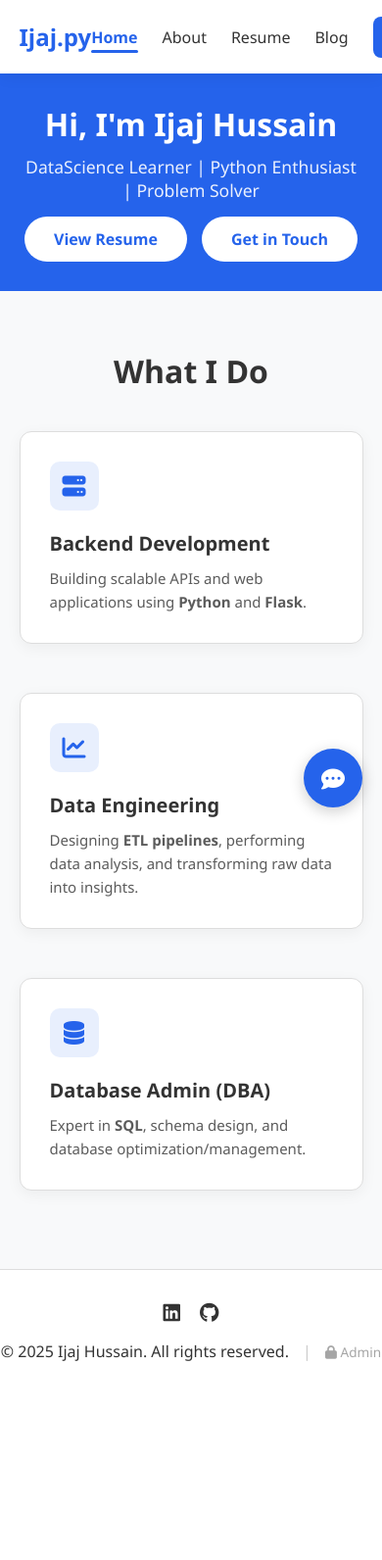
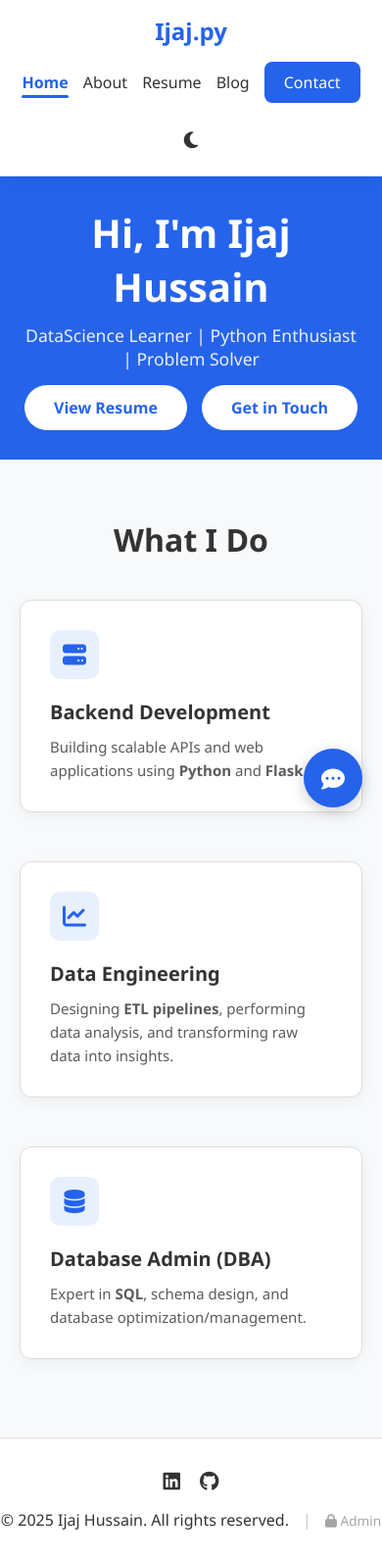
Before and after one commit to Mrijaj/UpdatedPortfolio, a Flask app: page / in a window 390 px wide; the page is wider, and only the part inside the window is pictured. Shown: that part at 98% size. Before the commit the page ends 1389 px from the top of that part, so only its background shows below. Run offline with Flask 3, Linux system fonts and the light colour scheme.

Commit message:
Final mobile navbar fix

```diff
--- a/static/css/style.css
+++ b/static/css/style.css
@@ -574,41 +574,47 @@ body {
 }
 
 /* ===========================
-   16. MOBILE RESPONSIVENESS (ADDED)
+   16. MOBILE RESPONSIVENESS (FINAL FIX)
    =========================== */
 @media (max-width: 768px) {
-    /* 1. Stack Project Cards & Service Cards Vertically */
-    .cards-container {
-        flex-direction: column;
+
+    /* --- 1. Fix the Squished Navbar --- */
+    .navbar {
+        flex-direction: column !important; /* Stack Logo on top of Links */
+        padding: 15px !important;
+        gap: 15px; /* Add space between logo and links */
+    }
+
+    .nav-links {
+        width: 100%;
+        justify-content: center; /* Center the links */
+        flex-wrap: wrap; /* Allow links to wrap to two lines if needed */
+        gap: 15px; /* Add breathing room between links */
+    }
+
+    /* --- 2. Fix the Body Layout --- */
+    .container, .hero, .services, .resume-container {
+        padding-left: 20px !important;
+        padding-right: 20px !important;
+        width: 100% !important;
+    }
+
+    /* --- 3. Stack Cards Vertically --- */
+    .cards-container, .resume-container {
+        flex-direction: column !important;
         align-items: center;
     }
 
-    /* 2. Ensure Cards take full width on mobile but don't get too wide */
     .card {
-        width: 100%;
-        max-width: 400px;
+        width: 100% !important;
+        max-width: 100% !important;
         margin-bottom: 20px;
     }
 
-    /* 3. Stack Resume Sections (Sidebar on top of Main content) */
-    .resume-container {
-        flex-direction: column;
-    }
-
-    .resume-sidebar, .resume-main {
-        width: 100%;
-        min-width: auto; /* Reset minimum width constraints */
-    }
-
-    /* 4. Fix Hero Text size for smaller screens */
-    .hero h1 {
-        font-size: 2rem;
-    }
-
-    /* 5. Ensure Chatbot fits small screens */
+    /* --- 4. Chatbot Adjustment --- */
     .chat-box {
-        width: 90vw; /* 90% of screen width */
-        right: 5vw;  /* Centered slightly */
-        bottom: 90px;
+        width: 90% !important;
+        right: 5% !important;
+        bottom: 80px !important;
     }
 }
```
